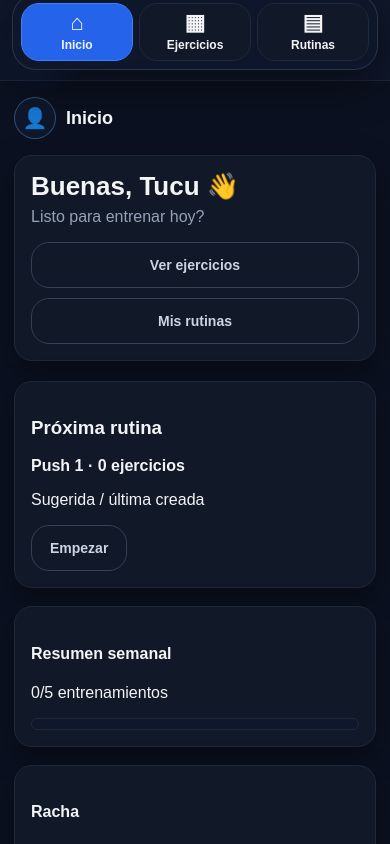
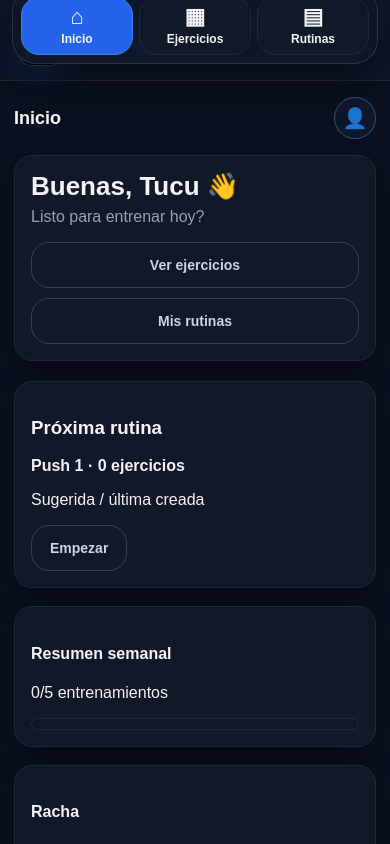
Before and after one commit to tucuvillalonga/gym-trainer, a React (Vite) app: page / in a window 390 px wide. Shown: the top 844 px of the page. Built offline with nearby package versions, Linux system fonts and the light colour scheme.

Commit message:
Prueba 3 responsive

```diff
--- a/src/styles.css
+++ b/src/styles.css
@@ -2096,9 +2096,10 @@ button {
   .sidebar-grupos {
     display: grid;
     position: fixed;
+    top: auto !important;
     left: 12px;
     right: 12px;
-    bottom: calc(10px + env(safe-area-inset-bottom));
+    bottom: max(16px, env(safe-area-inset-bottom)) !important;
     z-index: 50;
     grid-template-columns: repeat(3, minmax(0, 1fr));
     gap: 6px;
@@ -2140,12 +2141,13 @@ button {
   .topbar {
     gap: 10px;
     align-items: center;
-    justify-content: flex-start;
+    justify-content: space-between;
     margin-bottom: 16px;
   }
 
   .perfil-avatar {
-    order: -1;
+    order: initial;
+    margin-left: auto;
   }
 
   .topbar-title {
```
